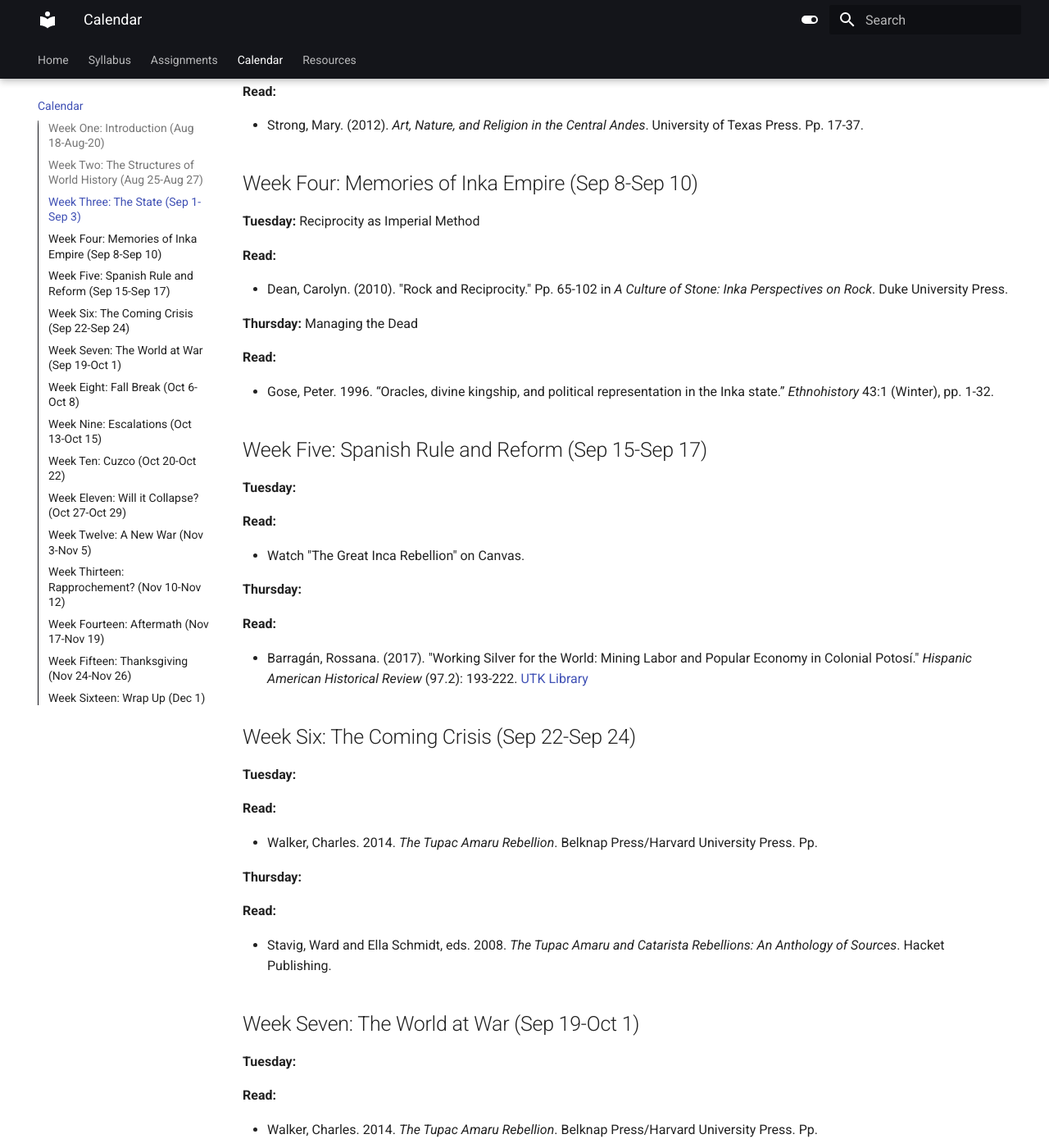
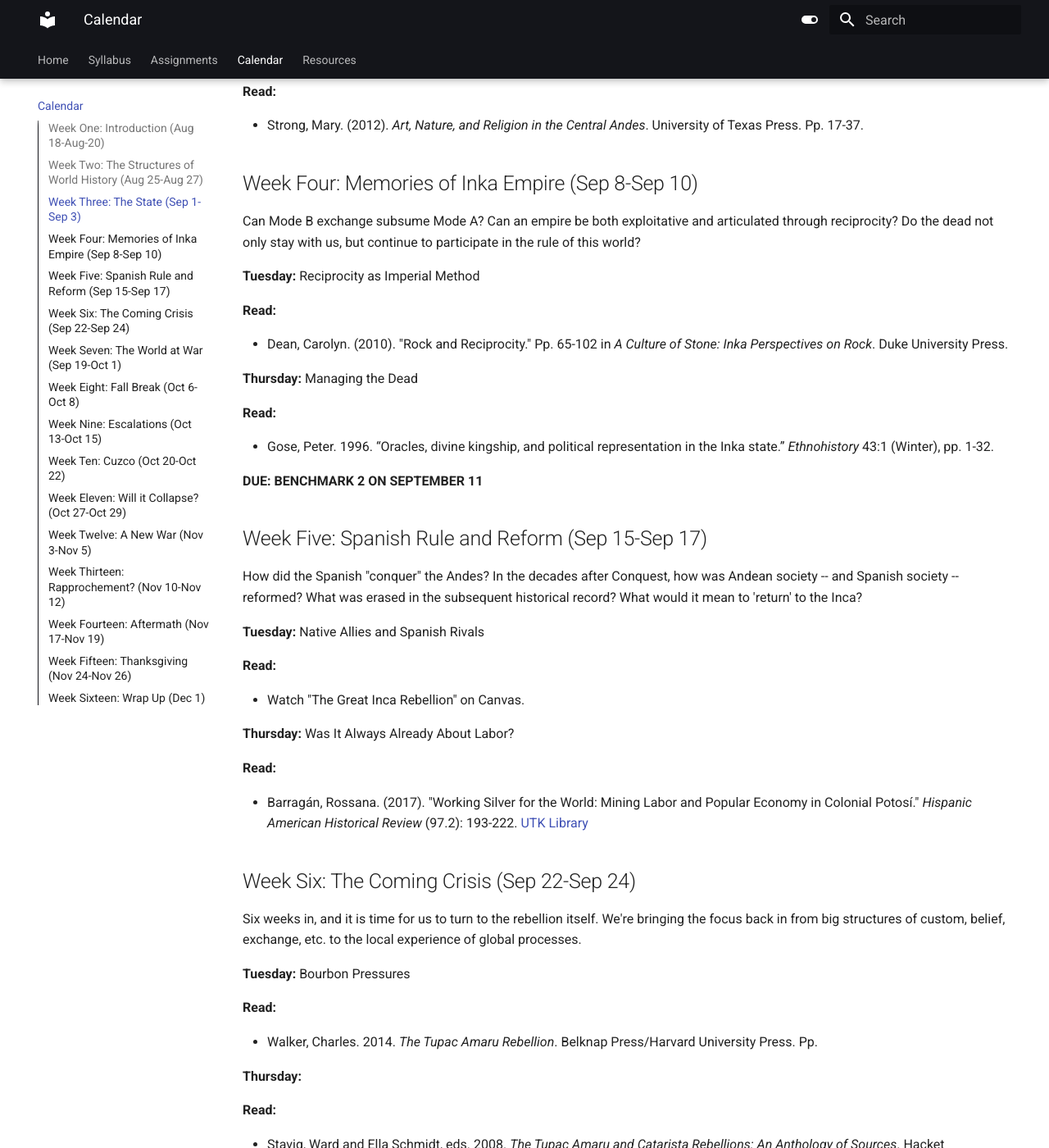
Before and after one commit to chadblack/Tupac, an MkDocs documentation site: the page built from docs/calendar.md, in a window 1280 px wide and 1400 px high, scrolled down 1384 px. Shown: the whole window at 82% size. Built offline with MkDocs 1.6.1 and Material for MkDocs 9.7.7, drawn with Linux system fonts in a browser that asks for light colours; some of the changed text lies outside the part shown.

Commit message:
Update calendar.md

```diff
--- a/docs/calendar.md
+++ b/docs/calendar.md
@@ -46,7 +46,7 @@ After finishing with Karatani, we'll turn our attention to the emergence of Ande
 
 * Karatani, Kojin. 2014. *The Structures of World History: From Modes of Production to Modes of Exchange*. Trans. by Michael K. Bourdaghs. Duke University Press. "The State." Pp. 63-80.
 
-**Thursday:**
+**Thursday:** Cycles of Civilization
 
 **Read:**
 
@@ -56,6 +56,7 @@ After finishing with Karatani, we'll turn our attention to the emergence of Ande
 
 ## Week Four: Memories of Inka Empire (Sep 8-Sep 10)
 
+Can Mode B exchange subsume Mode A? Can an empire be both exploitative and articulated through reciprocity? Do the dead not only stay with us, but continue to participate in the rule of this world?
 
 **Tuesday:** Reciprocity as Imperial Method
 
@@ -70,17 +71,19 @@ After finishing with Karatani, we'll turn our attention to the emergence of Ande
 
 * Gose, Peter. 1996. “Oracles, divine kingship, and political representation in the Inka state.” _Ethnohistory_ 43:1 (Winter), pp. 1-32.
 
+**DUE: BENCHMARK 2 ON SEPTEMBER 11**
 
 ## Week Five: Spanish Rule and Reform (Sep 15-Sep 17)
 
+How did the Spanish "conquer" the Andes? In the decades after Conquest, how was Andean society -- and Spanish society -- reformed? What was erased in the subsequent historical record? What would it mean to 'return' to the Inca?
 
-**Tuesday:**
+**Tuesday:**  Native Allies and Spanish Rivals
 
 **Read:**
 
 * Watch "The Great Inca Rebellion" on Canvas.
 
-**Thursday:**
+**Thursday:** Was It Always Already About Labor?
 
 **Read:**
 
@@ -89,8 +92,9 @@ After finishing with Karatani, we'll turn our attention to the emergence of Ande
 
 ## Week Six: The Coming Crisis (Sep 22-Sep 24)
 
+Six weeks in, and it is time for us to turn to the rebellion itself. We're bringing the focus back in from big structures of custom, belief, exchange, etc. to the local experience of global processes.
 
-**Tuesday:**
+**Tuesday:**  Bourbon Pressures
 
 **Read:**
 
@@ -108,7 +112,7 @@ After finishing with Karatani, we'll turn our attention to the emergence of Ande
 ## Week Seven: The World at War (Sep 19-Oct 1)
 
 
-**Tuesday:**
+**Tuesday:** From the Act to the Event
 
 **Read:**
 
@@ -124,14 +128,15 @@ After finishing with Karatani, we'll turn our attention to the emergence of Ande
 ## Week Eight: Fall Break (Oct 6-Oct 8)
 
 
-**Tuesday:**
+**Tuesday:** Fall Break
 
 **Read:**
 
+* Only whatever you have left for Benchmark 2!
 
-**Thursday:**
+**Thursday:** Finish Benchmark 2 -- no class, finish your analysis.
 
-**Read:**
+**DUE: Benchmark 2**
 
 
 
```
